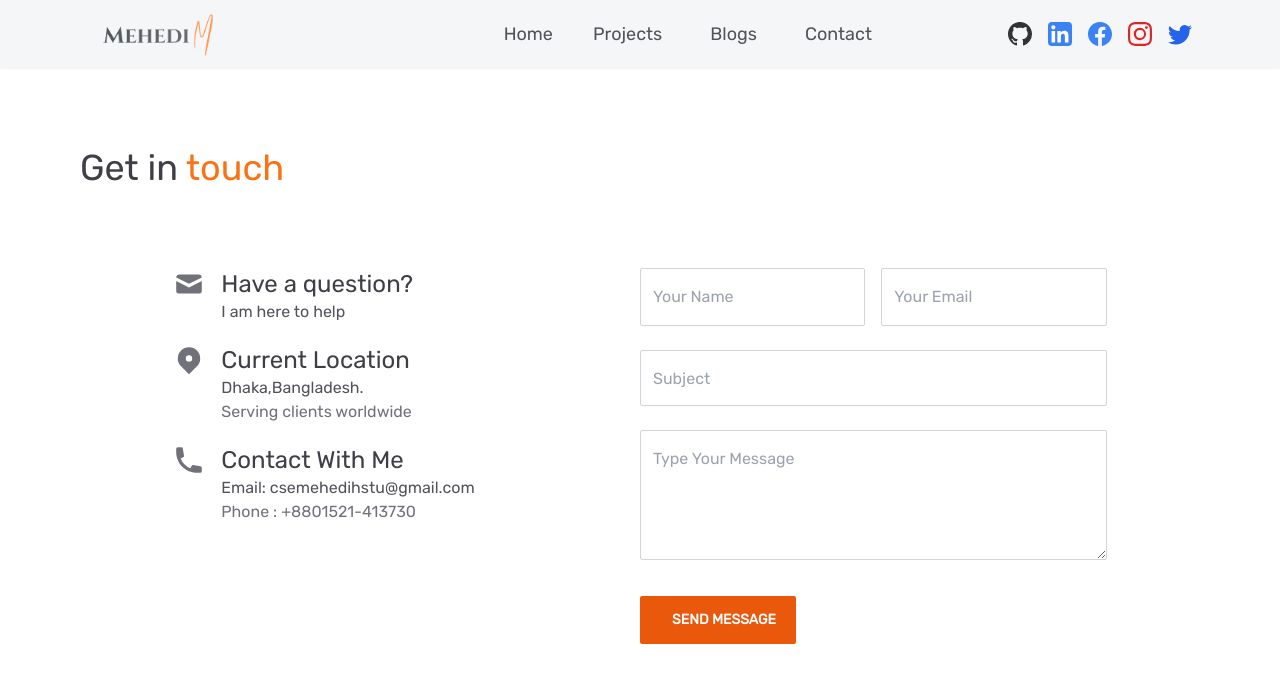
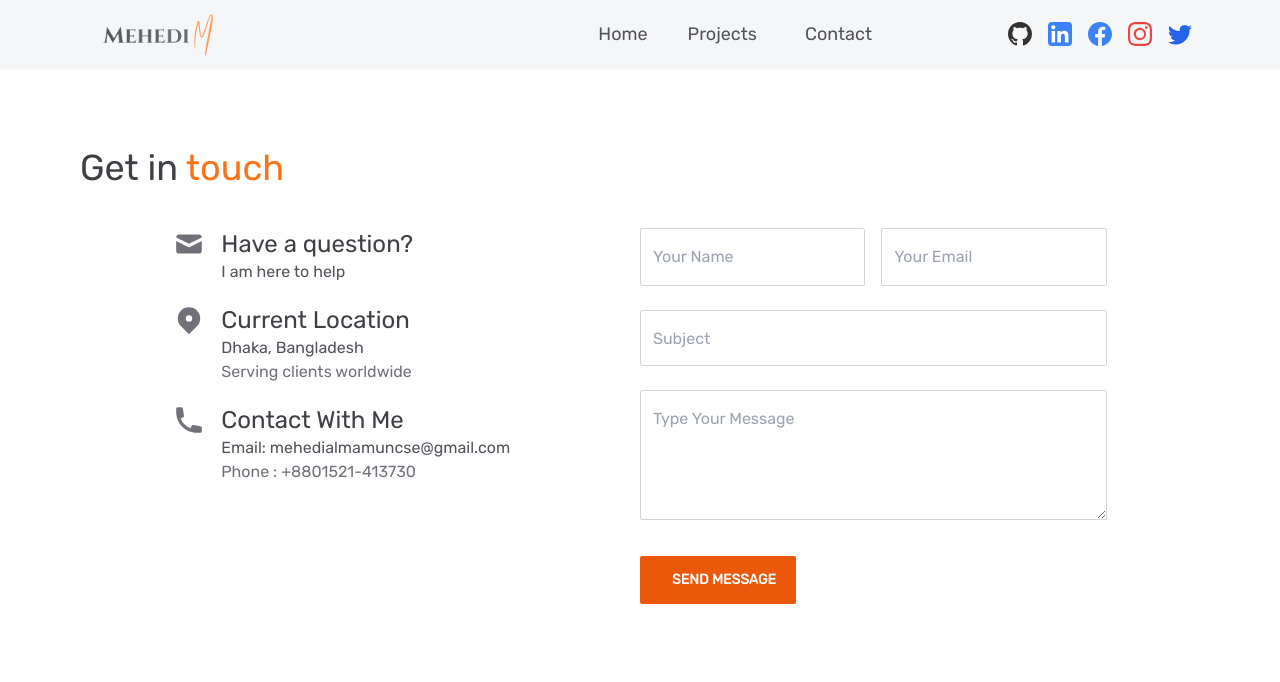
Before and after one commit to mehedialmamun21/my-portfolio, a React (Create React App) app: page /contact in a window 1280 px wide. Shown: the top 682 px of the page. Built offline with nearby package versions, Linux system fonts and the light colour scheme.

Commit message:
blog section commented

```diff
--- a/src/Pages/Contact/Contact.js
+++ b/src/Pages/Contact/Contact.js
@@ -17,9 +17,9 @@ const Contact = () => {
     }
 
     return (
-        <section className='px-5 py-10 lg:px-20 lg:pt-20' id="contact">
+        <section className='px-5 pt-20 pb-10 lg:px-20 lg:pt-20' id="contact">
 
-            <div className='mb-10 lg:mb-20'>
+            <div className='pb-10 lg:pb-10'>
                 {/* <h1 className='text-5xl text-secondary font-semibold'>Contact <span className='text-orange-500'>Me</span></h1> */}
                 <h1 className='text-4xl text-zinc-700'>Get in <span className='text-orange-500'>touch</span> </h1>
             </div>
@@ -44,7 +44,7 @@ const Contact = () => {
                             </span>
                             <div>
                                 <h2 className='text-xl lg:text-2xl text-zinc-700'>Current Location</h2>
-                                <p class="text-zinc-600">Dhaka,Bangladesh.</p>
+                                <p class="text-zinc-600">Dhaka, Bangladesh</p>
                                 <p class="text-zinc-500">Serving clients worldwide</p>
                             </div>
                         </div>
@@ -56,7 +56,7 @@ const Contact = () => {
                             </span>
                             <div>
                                 <h2 className='text-xl lg:text-2xl text-zinc-700'>Contact With Me</h2>
-                                <p class="text-zinc-600">Email: csemehedihstu@gmail.com</p>
+                                <p class="text-zinc-600">Email: mehedialmamuncse@gmail.com</p>
                                 <p class="text-zinc-500">Phone : +8801521-413730</p>
                             </div>
                         </div>
--- a/src/Pages/Home/Home.js
+++ b/src/Pages/Home/Home.js
@@ -2,8 +2,8 @@ import React from 'react';
 import Projects from '../Projects/Projects';
 import Contact from '../Contact/Contact';
 import HomeDetails from './HomeDetails';
-import Skills from '../Skills/Skills';
-import Blogs from '../Blogs/Blogs';
+// import Skills from '../Skills/Skills';
+// import Blogs from '../Blogs/Blogs';
 import Footer from '../Shared/Footer/Footer';
 
 const Home = () => {
@@ -23,9 +23,9 @@ const Home = () => {
                 <Projects />
             </div>
 
-            <div id='blogs'>
+            {/* <div id='blogs'>
                 <Blogs />
-            </div>
+            </div> */}
 
             <div id='contact'>
                 <Contact />
--- a/src/Pages/ProjectDetail/ProjectDetail.js
+++ b/src/Pages/ProjectDetail/ProjectDetail.js
@@ -64,11 +64,11 @@ const ProjectDetail = () => {
         <section className='bg-zinc-200 text-white lg:flex lg:px-20'>
 
             <div className='flex flex-col gap-4 py-10 lg:px-5 text-center px-20 t-0 b-0 lg:fixed z-10 w-full lg:w-2/12'>
-                <a href={gitClient} target='_blank' rel='noreferrer' className='border-2 border-orange-500 bg-white mx-5 lg:mx-0 py-2 lg:px-5 lg:py-2 text-zinc-700 hover:text-orange-500'>GitHub Client</a>
+                <a href={gitClient} target='_blank' rel='noreferrer' className='border lg:border-2 border-orange-500 bg-white mx-5 lg:mx-0 py-2 lg:px-5 lg:py-2 text-zinc-700 hover:text-orange-500'>GitHub Client</a>
 
-                <a href={gitServer} target='_blank' rel='noreferrer' className='border-2 border-orange-500 bg-white mx-5 lg:mx-0 py-2 lg:px-5 lg:py-2 text-zinc-700 hover:text-orange-500'>GitHub Server</a>
+                <a href={gitServer} target='_blank' rel='noreferrer' className='border lg:border-2 border-orange-500 bg-white mx-5 lg:mx-0 py-2 lg:px-5 lg:py-2 text-zinc-700 hover:text-orange-500'>GitHub Server</a>
 
-                <a href={liveSite} target='_blank' rel='noreferrer' className='border-2 border-orange-500 bg-white mx-5 lg:mx-0 py-2 lg:px-5 lg:py-2 hover:text-orange-600 text-zinc-700'>Live Site</a>
+                <a href={liveSite} target='_blank' rel='noreferrer' className='border lg:border-2 border-orange-500 bg-white mx-5 lg:mx-0 py-2 lg:px-5 lg:py-2 hover:text-orange-600 text-zinc-700'>Live Site</a>
             </div>
 
             <div className='flex flex-col gap-4 pb-10 lg:py-10 mx-4 lg:w-full lg:mx-0 relative'>
--- a/src/Pages/Shared/Footer/Footer.js
+++ b/src/Pages/Shared/Footer/Footer.js
@@ -8,7 +8,7 @@ const Footer = () => {
             <footer class="footer footer-center p-10 text-black bg-zinc-200 rounded">
 
                 <div className='text-base'>
-                    <p className='px-5 py-1'>Copyright © {date} <span className='px-1'>💙</span> All rights are reserved</p>
+                    <p className='px-5 py-1'>Copyright © {date} <span className='px-1'> || </span> All rights are reserved by MEHEDI</p>
                 </div>
             </footer>
         </div>
--- a/src/Pages/Shared/Navbar.js
+++ b/src/Pages/Shared/Navbar.js
@@ -28,9 +28,9 @@ const Navbar = () => {
                             <li>
                                 <HashLink smooth to="/home#projects" className='text-lg text-zinc-800 lg:mx-2 hover:text-white hover:bg-primary'>Projects</HashLink>
                             </li>
-                            <li>
+                            {/* <li>
                                 <HashLink smooth to="/home#blogs" className='text-lg text-zinc-800 lg:mx-2 hover:text-white hover:bg-primary'>Blogs</HashLink>
-                            </li>
+                            </li> */}
                             <li>
                                 <HashLink smooth to="/home#contact" className='text-lg text-zinc-800 lg:mx-2 hover:text-white hover:bg-primary'>Contact</HashLink>
                             </li>
@@ -64,9 +64,9 @@ const Navbar = () => {
                         <li>
                             <HashLink smooth to="/home#projects" className='text-lg text-zinc-600 lg:mx-2 hover:text-orange-400'>Projects</HashLink>
                         </li>
-                        <li>
+                        {/* <li>
                             <HashLink smooth to="/home#blogs" className='text-lg text-zinc-600 lg:mx-2 hover:text-orange-400'>Blogs</HashLink>
-                        </li>
+                        </li> */}
                         <li>
                             <HashLink smooth to="/home#contact" className='text-lg text-zinc-600 lg:mx-2 hover:text-orange-400'>Contact</HashLink>
                         </li>
@@ -83,7 +83,7 @@ const Navbar = () => {
 
                     <BsFacebook className='text-blue-500 text-xl lg:text-2xl' />
 
-                    <BsInstagram className='text-red-600 text-xl lg:text-2xl' />
+                    <BsInstagram className='text-red-500 text-xl lg:text-2xl' />
 
                     <BsTwitter className='text-blue-600 text-xl lg:text-2xl' />
                 </div>
```
